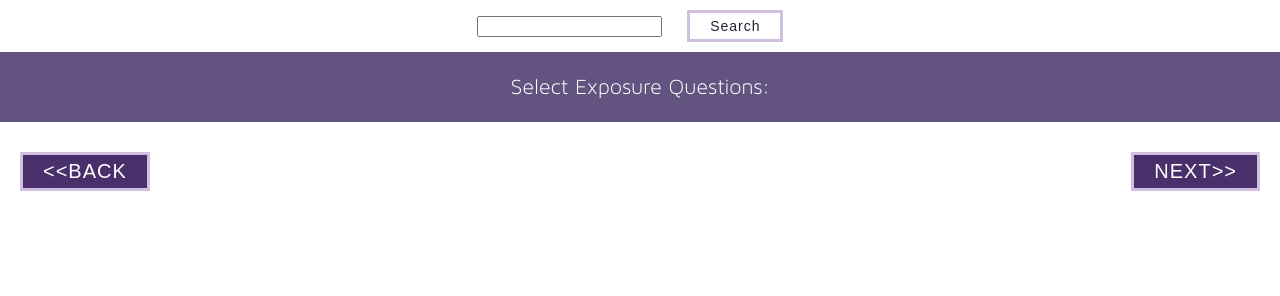
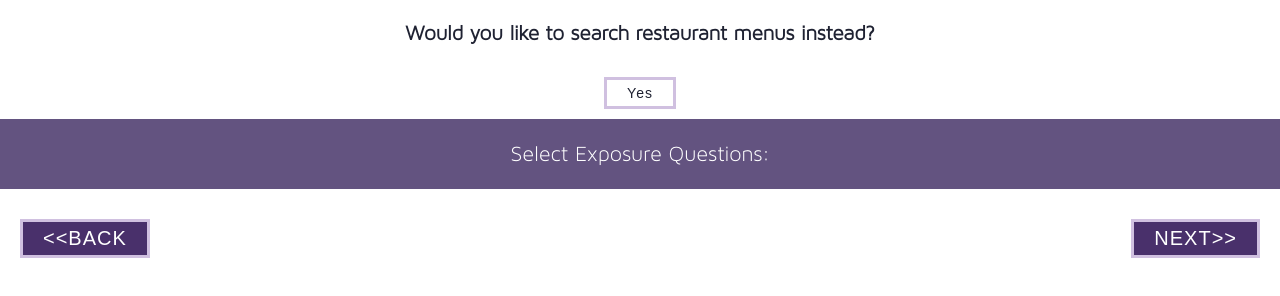
Before and after one commit to corneliusellen/corneliusellen.github.io, a website built with webpack: page exposures.html in a window 1280 px wide. Built offline with nearby package versions, Linux system fonts and the light colour scheme; no server answers.

Commit message:
Modify exposures page.

```diff
--- a/exposures.html
+++ b/exposures.html
@@ -7,10 +7,11 @@
   </head>
   <body>
     <div class="main">
-      <div class="restaurant-search">
-        <input type="text" name="" value="">
-        <button class="restaurant-search-button" type="button" name="button">Search</button>
-      </div>
+
+        <h3>Would you like to search restaurant menus instead?</h3>
+        <a href="restaurant.html">
+        <button class="yes-restaurant-search" type="button" name="button">Yes</button></a>
+
       <div class="header">
         <p>Select Exposure Questions:</p>
       </div>
```
